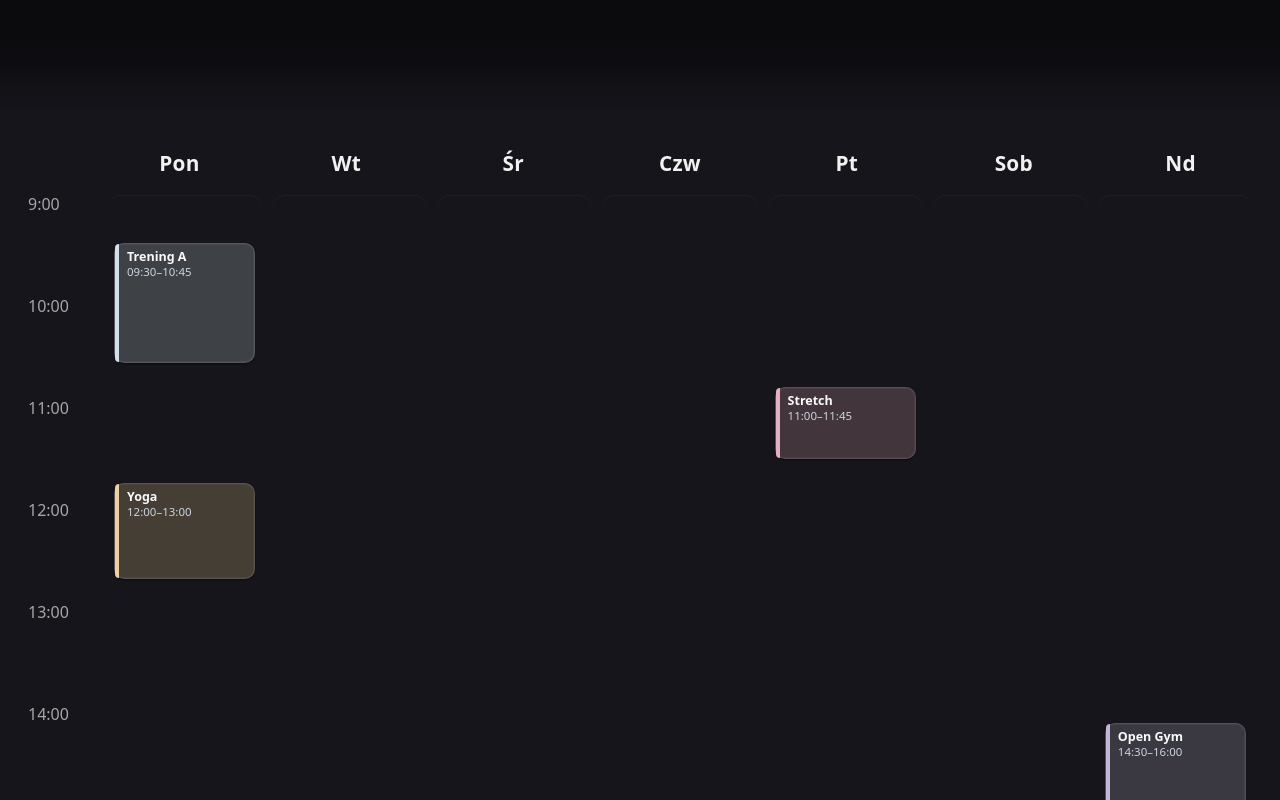
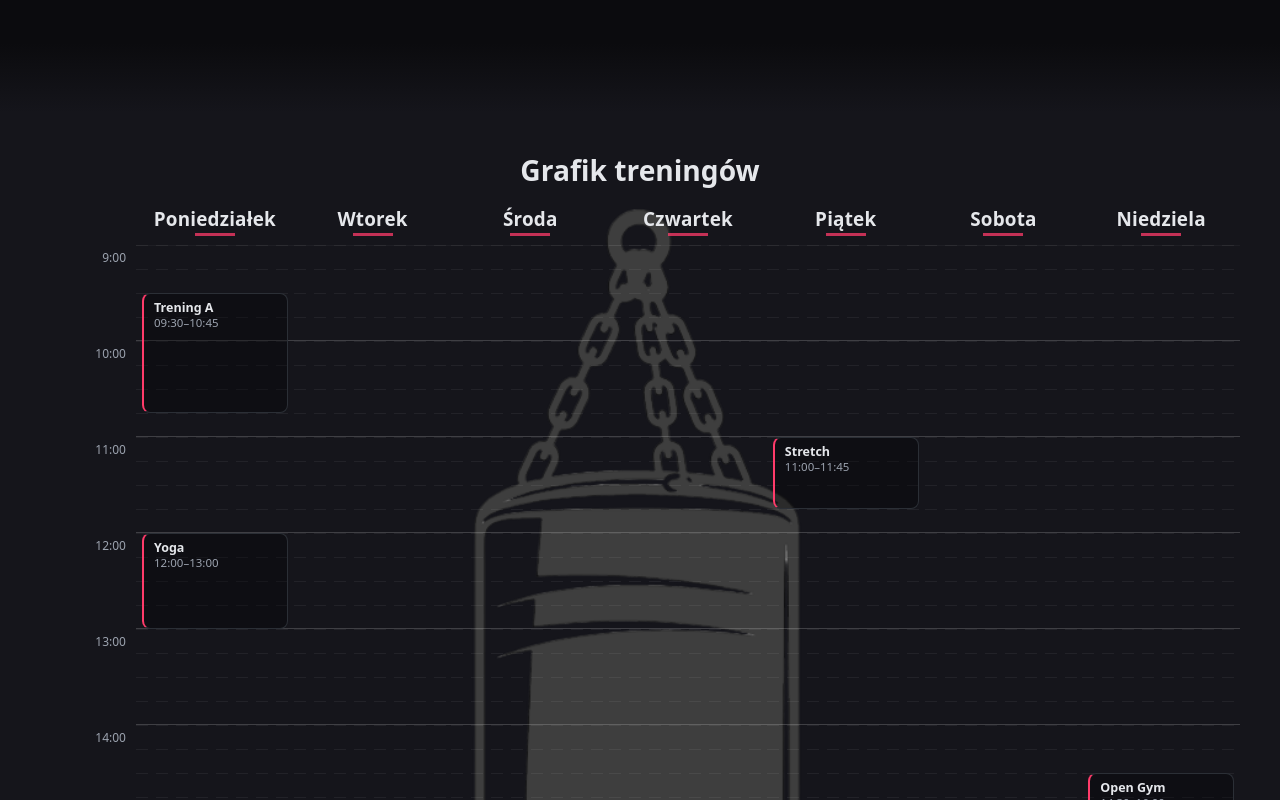
Before and after one commit to OskarLypkaa/FighterTeam, an Angular app: page / in a window 1280 px wide. Shown: the part 1200-2000 px from the top of the page. Built offline with nearby package versions, Linux system fonts and the light colour scheme.

Commit message:
Better schedule

```diff
--- a/src/app/features/schedule/schedule.component.html
+++ b/src/app/features/schedule/schedule.component.html
@@ -1,5 +1,11 @@
-<div class="schedule" [style.--slot-px.px]="slotPx">
-    <!-- Nagłówek: pusty róg + 7 dni -->
+<h2 class="section-title">Grafik treningów</h2>
+
+<!-- wrapper centruje i ogranicza szerokość -->
+<div class="schedule-wrap">
+    <!-- tło zdjęcia jest podpięte bezpośrednio do .schedule -->
+    <div class="schedule theme-dark" [style.--slot-px.px]="slotPx" [style.--schedule-bg]="'url(/assets/images/boxing_bag.png)'">
+
+        <!-- Nagłówek -->
         <div class="header">
             <div class="corner"></div>
             @for (d of days; track d.index) {
@@ -7,22 +13,18 @@
             }
         </div>
 
-    <!-- Ciało: kolumna godzin + 7 kolumn dni -->
+        <!-- Ciało: godziny + dni -->
         <div class="body">
-        <!-- Kolumna godzin -->
             <div class="times" [style.height.px]="dayHeightPx">
-            @for (h of hours; track h) {
-            <div class="hour">{{ h }}:00</div>
-            }
+                @for (h of hours; track h) { <div class="hour">{{ h }}:00</div> }
             </div>
 
-        <!-- Kolumny dni -->
             <div class="days">
                 @for (d of days; track d.index) {
                 <div class="day-column" [style.height.px]="dayHeightPx">
                     @for (ev of eventsByDay[d.index]; track ev.id) {
-                <div class="event" [style.top.%]="timeToOffsetPct(ev.start)" [style.height.%]="durationPct(ev.start, ev.end)"
-                    [style.--ev]="ev.color || '#ff3b6a'">
+                    <div class="event" [style.top.%]="timeToOffsetPct(ev.start)"
+                        [style.height.%]="durationPct(ev.start, ev.end)" [style.--ev]="ev.color || '#ff3b6a'">
                         <div class="title">{{ ev.title }}</div>
                         <div class="time">{{ ev.start }}–{{ ev.end }}</div>
                     </div>
@@ -32,3 +34,4 @@
             </div>
         </div>
     </div>
+</div>
--- a/src/app/features/schedule/schedule.component.scss
+++ b/src/app/features/schedule/schedule.component.scss
@@ -1,13 +1,19 @@
 :host {
     display: block;
-
 }
 
-/* Paleta (jak na screenie: ciemne tło, jasny tekst, akcent malinowy) */
+/* ---------- wrapper: centrum + szerokość ---------- */
+.schedule-wrap {
+    max-width: 1200px;
+    /* zmień np. na 1024/960 jeśli chcesz wężej */
+    width: min(100%, 1200px);
+    margin: 0 auto;
+}
+
+/* ---------- paleta (ciemny motyw) ---------- */
 .theme-dark {
     --accent: #ff3b6a;
     --panel: #17181b;
-    --panel-2: #101114;
     --panel-border: #2b2f36;
     --text: #e5e7eb;
     --muted: #9ca3af;
@@ -15,14 +21,34 @@
     --grid-60: rgba(255, 255, 255, .18);
 }
 
-/* Lewa kolumna godzin */
-$s-side-col: 80px;
+/* tytuł sekcji */
+.section-title {
+    text-align: center;
+    color: var(--text, #e5e7eb);
+    font-size: clamp(24px, 2.2vw, 34px);
+    font-weight: 800;
+    margin: 12px 0 8px;
+}
+
+/* ---------- układ grafiku ---------- */
+$s-side-col: 96px;
+/* lewa kolumna z godzinami */
 
 .schedule {
     color: var(--text);
+    position: relative;
     display: grid;
     grid-template-columns: $s-side-col 1fr;
     grid-template-rows: 48px 1fr;
+
+    overflow: hidden;
+
+    background:
+            linear-gradient(to bottom, rgba(0, 0, 0, .0), rgba(0, 0, 0, .0)),
+            var(--schedule-bg);
+    background-position: center, center;
+    background-repeat: no-repeat, no-repeat;
+    background-size: 100% 100%, contain;
 }
 
 /* Header (dni tygodnia) */
@@ -31,7 +57,7 @@ $s-side-col: 80px;
     display: grid;
     grid-template-columns: $s-side-col repeat(7, 1fr);
     align-items: center;
-    border-bottom: 1px solid var(--panel-border);
+
 
     .corner {
         height: 100%;
@@ -39,11 +65,13 @@ $s-side-col: 80px;
 
     .day-head {
         text-align: center;
-        font-weight: 700;
-        font-size: clamp(18px, 1.1rem + 0.25vw, 22px);
+        font-weight: 800;
+        font-size: clamp(16px, 1.1rem + 0.1vw, 20px);
         letter-spacing: .2px;
         position: relative;
         color: var(--text);
+        padding-top: 6px;
+        padding-bottom: 10px;
 
         &::after {
             content: '';
@@ -51,9 +79,11 @@ $s-side-col: 80px;
             left: 50%;
             transform: translateX(-50%);
             bottom: 6px;
-            width: 28px;
+            width: 40px;
             height: 3px;
-            opacity: .7;
+
+            background: var(--accent);
+            opacity: .75;
         }
     }
 }
@@ -65,32 +95,25 @@ $s-side-col: 80px;
     grid-template-columns: $s-side-col 1fr;
 }
 
-/* Godziny + siatka (jasne linie na ciemnym) */
+/* Godziny + siatka */
 .times {
     position: relative;
-    border-right: 1px solid var(--panel-border);
+    text-align: right;
+    padding-right: 10px;
+    padding-top: 4px;
     color: var(--muted);
 
     &::before {
         content: '';
         position: absolute;
         inset: 0;
-        background:
-            /* cienkie linie co 15 min */
-            repeating-linear-gradient(to bottom,
-                var(--grid-15), var(--grid-15) 1px,
-                transparent 1px, transparent var(--slot-px, 24px)),
-            /* grubsza co 60 min */
-            repeating-linear-gradient(to bottom,
-                transparent, transparent calc(var(--slot-px, 24px) * 4 - 1px),
-                var(--grid-60) calc(var(--slot-px, 24px) * 4 - 1px),
-                var(--grid-60) calc(var(--slot-px, 24px) * 4));
         pointer-events: none;
     }
 
     .hour {
         height: calc(var(--slot-px, 24px) * 4);
-        padding: 6px 8px 0 12px;
+        padding: 0px 0px 0px 30px;
+        font-size: 12px;
     }
 }
 
@@ -98,73 +121,132 @@ $s-side-col: 80px;
 .days {
     display: grid;
     grid-template-columns: repeat(7, 1fr);
-    gap: 12px;
-    padding: 8px 12px 12px;
+
+
 }
 
-/* Karta dnia (wyraźny panel na ciemnym tle) */
+/* Karta dnia: ciemny panel + siatka w tle */
 .day-column {
     position: relative;
-    border: 1px solid var(--panel-border);
-    border-radius: 12px;
-    background-color: var(--panel);
+    box-shadow: 0 1px 0 rgba(255, 255, 255, .04) inset;
     overflow: hidden;
 
-    /* siatka w tle – jasna na ciemnym */
+    /* ZOSTAWIAMY tylko grubsze linie (co 4 sloty) jako pełne */
     background-image:
         repeating-linear-gradient(to bottom,
-            var(--grid-15), var(--grid-15) 1px,
-            transparent 1px, transparent var(--slot-px, 24px)),
-        repeating-linear-gradient(to bottom,
-            transparent, transparent calc(var(--slot-px, 24px) * 4 - 1px),
+            transparent,
+            transparent calc(var(--slot-px, 24px) * 4 - 1px),
             var(--grid-60) calc(var(--slot-px, 24px) * 4 - 1px),
             var(--grid-60) calc(var(--slot-px, 24px) * 4));
     background-blend-mode: lighten;
-    box-shadow: 0 1px 0 rgba(255, 255, 255, .04) inset;
 }
 
-/* Event – wysoki kontrast, pasek akcentu z lewej */
+/* Cienkie linie – osobna warstwa, docięta maską do przerywanych */
+.day-column::before {
+    content: "";
+    position: absolute;
+    inset: 0;
+    pointer-events: none;
+
+    /* cienkie linie co slot – 1px wysokości */
+    background-image: repeating-linear-gradient(to bottom,
+            var(--grid-15), var(--grid-15) 1px,
+            transparent 1px, transparent var(--slot-px, 24px));
+    background-blend-mode: lighten;
+
+    /* parametry kreski przerywanej */
+    --dash: 12px;
+    /* długość kreski */
+    --gap: 8px;
+    /* przerwa między kreskami */
+
+    /* maska tnąca w poziomie na „kreska–przerwa” */
+    -webkit-mask-image: repeating-linear-gradient(to right,
+            #000 0 var(--dash),
+            transparent var(--dash) calc(var(--dash) + var(--gap)));
+    mask-image: repeating-linear-gradient(to right,
+            #000 0 var(--dash),
+            transparent var(--dash) calc(var(--dash) + var(--gap)));
+}
+/* Event */
+/* EVENT – minimal */
 .event {
     position: absolute;
     inset-inline: 6px;
     box-sizing: border-box;
-    padding: 6px 8px 6px 12px;
-    border: 1px solid rgba(255, 255, 255, .12);
-    border-radius: 10px;
-    color: #f8fafc;
-    /* jasny tekst na ciemnym */
 
-    /* tło – fallback + nowoczesny color-mix */
-    background: rgba(255, 255, 255, .06);
-    background: color-mix(in srgb, var(--ev, var(--accent)) 22%, #0f1012 78%);
+    /* kompaktowo, czytelnie */
+    padding: 6px 10px;
+    min-height: 26px;
+    border-radius: 8px;
 
-    /* cienka poświata */
-    box-shadow:
-        0 1px 2px rgba(0, 0, 0, .5),
-        0 0 0 1px rgba(255, 255, 255, .04) inset;
+    /* subtelny panel + cienka ramka */
+    background: rgba(0, 0, 0, 0.315);
+    border: 1px solid var(--panel-border);
 
-    /* pasek akcentu */
-    &::before {
-        content: '';
-        position: absolute;
-        left: 0;
-        top: 0;
-        bottom: 0;
-        width: 4px;
-        border-top-left-radius: 10px;
-        border-bottom-left-radius: 10px;
-        background: var(--ev, var(--accent));
-        opacity: .9;
+    /* wąski akcent po lewej (prosto i czytelnie) */
+    border-left: 2px solid #ff3b6a;
+
+    /* brak cieni = czysto */
+    box-shadow: none;
+    color: var(--text);
+    z-index: 1;
+}
+
+/* typografia – bez krzyku */
+.event .title {
+    font-size: 12.5px;
+    font-weight: 700;
+    line-height: 1.2;
+    margin-right: 6px;
+    overflow: hidden;
+    text-overflow: ellipsis;
+    white-space: nowrap;
+}
+
+.event .time {
+    font-size: 11.5px;
+    color: var(--muted);
+    white-space: nowrap;
+}
+
+/* delikatne stany – nadal minimalistycznie */
+.event:hover {
+    background: rgba(255, 255, 255, .04);
+    border-color: rgba(255, 255, 255, .14);
+}
+
+.event:focus-visible {
+    outline: 2px solid var(--ev, var(--accent));
+    outline-offset: 1px;
+}
+
+.event.is-selected {
+    border-color: var(--ev, var(--accent));
+}
+
+/* zagęszczenie, gdy slot niski */
+.event--dense {
+    padding: 4px 8px;
+    border-radius: 6px;
+}
+
+/* ---------- responsywność ---------- */
+@media (max-width: 1024px) {
+    .schedule-wrap {
+        padding: 16px;
     }
 
-    .title {
-        font-size: 12.5px;
-        font-weight: 800;
-        line-height: 1.15;
-    }
-
-    .time {
-        font-size: 11.5px;
-        color: #cbd5e1;
+    .days {
+        gap: 8px;
+        padding: 8px;
     }
 }
+
+@media (max-width: 768px) {
+    $s-side-col: 80px;
+
+    .day-head::after {
+        display: none;
+    }
+}
--- a/src/app/features/schedule/schedule.component.ts
+++ b/src/app/features/schedule/schedule.component.ts
@@ -37,13 +37,13 @@ export class ScheduleComponent implements OnInit {
 
   // Dni tygodnia (Pon–Nd)
   readonly days = [
-    { index: 0 as DayIdx, label: 'Pon' },
-    { index: 1 as DayIdx, label: 'Wt' },
-    { index: 2 as DayIdx, label: 'Śr' },
-    { index: 3 as DayIdx, label: 'Czw' },
-    { index: 4 as DayIdx, label: 'Pt' },
-    { index: 5 as DayIdx, label: 'Sob' },
-    { index: 6 as DayIdx, label: 'Nd' },
+    { index: 0 as DayIdx, label: 'Poniedziałek' },
+    { index: 1 as DayIdx, label: 'Wtorek' },
+    { index: 2 as DayIdx, label: 'Środa' },
+    { index: 3 as DayIdx, label: 'Czwartek' },
+    { index: 4 as DayIdx, label: 'Piątek' },
+    { index: 5 as DayIdx, label: 'Sobota' },
+    { index: 6 as DayIdx, label: 'Niedziela' },
   ];
 
   // Etykiety godzin
```
Also changed, not shown: src/app/features/schedule/schedule.service.ts (deleted, +0 -20 lines). Lines whose indentation alone changed are shown as unchanged.
